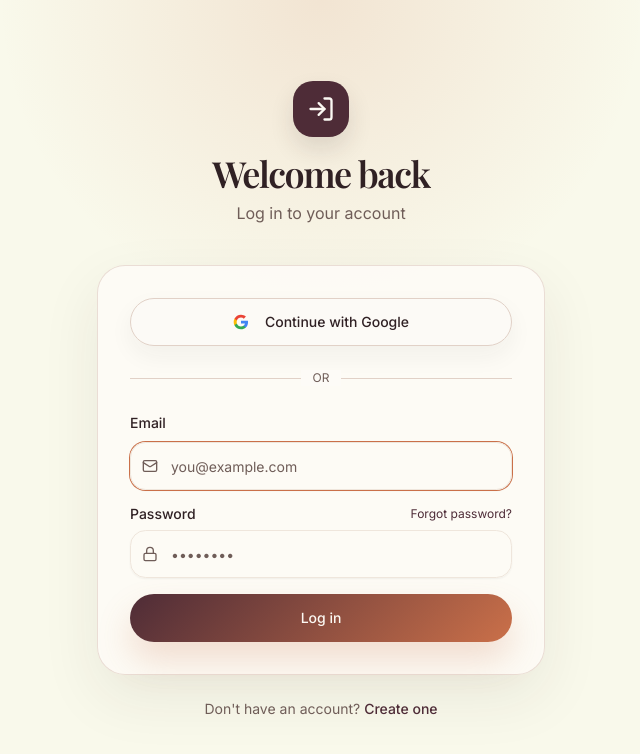
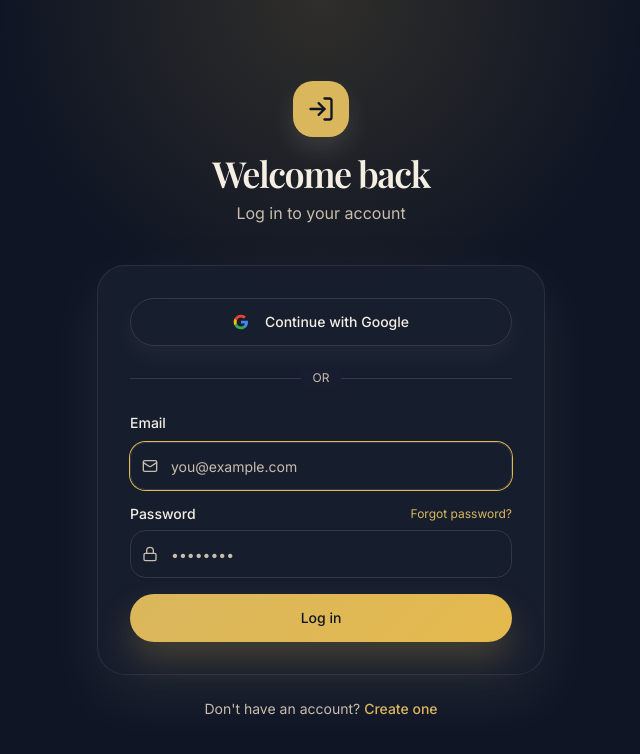
Before and after one commit to JamalMirsadri/Outlethub, a React (Vite) app in the folder client/: page /login in a window 1280 px wide. Shown: the top 754 px of the page, without its empty margins (319-959 px from the left). Built offline with nearby package versions, Linux system fonts and the light colour scheme; no server answers; the HTML template or start-up script is replaced by a standard one.

Commit message:
fix: simplify storefront pricing display

```diff
--- a/client/src/components/ProductCard.jsx
+++ b/client/src/components/ProductCard.jsx
@@ -16,12 +16,19 @@ export default function ProductCard({ product, index = 0 }) {
     return null;
   }
 
-  const hasRetailDiscount =
-    Number(normalizedProduct.original_price) > 0 &&
-    Number(normalizedProduct.final_price) < Number(normalizedProduct.original_price);
-  const discount = hasRetailDiscount
+  const originalPrice = Number(normalizedProduct.original_price ?? 0);
+  const outletPrice = Number(normalizedProduct.outlet_price ?? 0);
+  const hasOutletPrice = originalPrice > 0 && outletPrice > 0 && outletPrice < originalPrice;
+  const primaryDisplayPrice = hasOutletPrice
+    ? outletPrice
+    : originalPrice > 0
+      ? originalPrice
+      : outletPrice > 0
+        ? outletPrice
+        : 0;
+  const discount = hasOutletPrice
     ? normalizedProduct.discount_percent ||
-      Math.max(0, Math.round((1 - normalizedProduct.final_price / normalizedProduct.original_price) * 100))
+      Math.max(0, Math.round((1 - outletPrice / originalPrice) * 100))
     : 0;
 
   return (
@@ -65,17 +72,19 @@ export default function ProductCard({ product, index = 0 }) {
           <p className="truncate text-sm font-medium lg:text-[15px]">{normalizedProduct.title}</p>
           <div className="flex items-center gap-2 pt-1">
             <span className="font-mono text-sm font-semibold text-foreground">
-              {formatCurrency(convertAmount(normalizedProduct.final_price ?? 0, normalizedProduct.currency || "EUR", preferredCurrency), preferredCurrency)}
+              {formatCurrency(convertAmount(primaryDisplayPrice, normalizedProduct.currency || "EUR", preferredCurrency), preferredCurrency)}
             </span>
-            {hasRetailDiscount && (
+            {hasOutletPrice && (
               <span className="font-mono text-xs text-muted-foreground line-through">
-                {formatCurrency(convertAmount(normalizedProduct.original_price ?? 0, normalizedProduct.currency || "EUR", preferredCurrency), preferredCurrency)}
+                {formatCurrency(convertAmount(originalPrice, normalizedProduct.currency || "EUR", preferredCurrency), preferredCurrency)}
               </span>
             )}
           </div>
-          <p className="text-xs text-muted-foreground">
-            Outlet price {formatCurrency(convertAmount(normalizedProduct.outlet_price ?? normalizedProduct.final_price ?? 0, normalizedProduct.currency || "EUR", preferredCurrency), preferredCurrency)}
-          </p>
+          {hasOutletPrice ? (
+            <p className="text-xs text-muted-foreground">
+              Outlet price {formatCurrency(convertAmount(outletPrice, normalizedProduct.currency || "EUR", preferredCurrency), preferredCurrency)}
+            </p>
+          ) : null}
         </div>
         </div>
       </Link>
--- a/client/src/index.css
+++ b/client/src/index.css
@@ -6,78 +6,78 @@
 
 @layer base {
   :root {
-    --background: 60 54% 95%;
-    --foreground: 348 18% 16%;
-    --card: 42 60% 98%;
-    --card-foreground: 348 18% 16%;
-    --popover: 42 60% 98%;
-    --popover-foreground: 348 18% 16%;
-    --primary: 341 28% 24%;
-    --primary-foreground: 38 60% 97%;
-    --secondary: 28 48% 92%;
-    --secondary-foreground: 348 18% 16%;
-    --muted: 30 38% 90%;
-    --muted-foreground: 14 12% 39%;
-    --accent: 18 55% 54%;
-    --accent-foreground: 40 60% 98%;
+    --background: 224 42% 10%;
+    --foreground: 44 44% 92%;
+    --card: 224 33% 14%;
+    --card-foreground: 44 44% 92%;
+    --popover: 224 33% 14%;
+    --popover-foreground: 44 44% 92%;
+    --primary: 43 63% 61%;
+    --primary-foreground: 224 42% 10%;
+    --secondary: 224 26% 18%;
+    --secondary-foreground: 44 44% 92%;
+    --muted: 223 22% 19%;
+    --muted-foreground: 36 20% 73%;
+    --accent: 43 74% 60%;
+    --accent-foreground: 224 42% 10%;
     --destructive: 0 84.2% 60.2%;
     --destructive-foreground: 0 0% 98%;
-    --border: 25 30% 83%;
-    --input: 30 38% 90%;
-    --ring: 18 55% 54%;
-    --chart-1: 18 55% 54%;
-    --chart-2: 341 28% 24%;
-    --chart-3: 28 44% 62%;
-    --chart-4: 347 30% 67%;
-    --chart-5: 43 45% 66%;
+    --border: 223 18% 24%;
+    --input: 223 18% 24%;
+    --ring: 43 74% 60%;
+    --chart-1: 43 74% 60%;
+    --chart-2: 224 46% 30%;
+    --chart-3: 38 48% 54%;
+    --chart-4: 215 29% 46%;
+    --chart-5: 45 40% 72%;
     --radius: 1.1rem;
     --font-heading: 'Playfair Display', serif;
     --font-body: 'Inter', sans-serif;
     --font-display: 'Playfair Display', serif;
     --font-mono: 'JetBrains Mono', monospace;
-    --sidebar-background: 38 57% 98%;
-    --sidebar-foreground: 348 18% 16%;
-    --sidebar-primary: 341 28% 24%;
-    --sidebar-primary-foreground: 38 60% 97%;
-    --sidebar-accent: 28 48% 92%;
-    --sidebar-accent-foreground: 348 18% 16%;
-    --sidebar-border: 24 28% 84%;
-    --sidebar-ring: 18 55% 54%;
+    --sidebar-background: 224 34% 13%;
+    --sidebar-foreground: 44 44% 92%;
+    --sidebar-primary: 43 74% 60%;
+    --sidebar-primary-foreground: 224 42% 10%;
+    --sidebar-accent: 224 26% 18%;
+    --sidebar-accent-foreground: 44 44% 92%;
+    --sidebar-border: 223 18% 24%;
+    --sidebar-ring: 43 74% 60%;
   }
 
   .dark {
-    --background: 336 19% 10%;
-    --foreground: 37 39% 92%;
-    --card: 337 18% 13%;
-    --card-foreground: 37 39% 92%;
-    --popover: 337 18% 13%;
-    --popover-foreground: 37 39% 92%;
-    --primary: 17 58% 63%;
-    --primary-foreground: 336 19% 10%;
-    --secondary: 334 14% 18%;
-    --secondary-foreground: 37 39% 92%;
-    --muted: 334 14% 18%;
-    --muted-foreground: 24 20% 72%;
-    --accent: 18 55% 54%;
-    --accent-foreground: 336 19% 10%;
+    --background: 226 48% 8%;
+    --foreground: 45 44% 94%;
+    --card: 225 35% 12%;
+    --card-foreground: 45 44% 94%;
+    --popover: 225 35% 12%;
+    --popover-foreground: 45 44% 94%;
+    --primary: 43 68% 63%;
+    --primary-foreground: 226 48% 8%;
+    --secondary: 224 24% 16%;
+    --secondary-foreground: 45 44% 94%;
+    --muted: 224 24% 16%;
+    --muted-foreground: 35 19% 72%;
+    --accent: 43 74% 60%;
+    --accent-foreground: 226 48% 8%;
     --destructive: 0 62.8% 30.6%;
     --destructive-foreground: 0 0% 98%;
-    --border: 336 11% 23%;
-    --input: 336 11% 23%;
-    --ring: 18 55% 54%;
-    --chart-1: 18 55% 54%;
-    --chart-2: 22 48% 70%;
-    --chart-3: 345 30% 60%;
-    --chart-4: 44 40% 61%;
-    --chart-5: 10 44% 68%;
-    --sidebar-background: 337 18% 12%;
-    --sidebar-foreground: 37 39% 92%;
-    --sidebar-primary: 18 55% 54%;
-    --sidebar-primary-foreground: 336 19% 10%;
-    --sidebar-accent: 334 14% 18%;
-    --sidebar-accent-foreground: 37 39% 92%;
-    --sidebar-border: 336 11% 23%;
-    --sidebar-ring: 18 55% 54%;
+    --border: 223 18% 21%;
+    --input: 223 18% 21%;
+    --ring: 43 74% 60%;
+    --chart-1: 43 74% 60%;
+    --chart-2: 220 39% 34%;
+    --chart-3: 38 46% 53%;
+    --chart-4: 214 31% 46%;
+    --chart-5: 45 38% 69%;
+    --sidebar-background: 225 35% 12%;
+    --sidebar-foreground: 45 44% 94%;
+    --sidebar-primary: 43 74% 60%;
+    --sidebar-primary-foreground: 226 48% 8%;
+    --sidebar-accent: 224 24% 16%;
+    --sidebar-accent-foreground: 45 44% 94%;
+    --sidebar-border: 223 18% 21%;
+    --sidebar-ring: 43 74% 60%;
   }
 }
 
@@ -88,10 +88,9 @@
   body {
     @apply bg-background text-foreground font-body antialiased;
     background-image:
-      radial-gradient(circle at top left, hsl(var(--accent) / 0.14), transparent 23rem),
-      radial-gradient(circle at top right, hsl(var(--primary) / 0.12), transparent 26rem),
-      radial-gradient(circle at bottom, hsl(var(--accent) / 0.06), transparent 28rem),
-      linear-gradient(180deg, hsl(var(--background)) 0%, hsl(42 52% 97%) 46%, hsl(var(--background)) 100%);
+      radial-gradient(circle at top left, hsl(var(--accent) / 0.18), transparent 20rem),
+      radial-gradient(circle at top right, hsl(var(--primary) / 0.14), transparent 26rem),
+      linear-gradient(180deg, hsl(224 46% 13%) 0%, hsl(var(--background)) 45%, hsl(226 52% 7%) 100%);
     background-attachment: fixed;
   }
 
@@ -118,16 +117,16 @@
 
 /* Glass effect utility */
 .glass {
-  background: linear-gradient(180deg, hsl(var(--card) / 0.86), hsl(var(--card) / 0.72));
+  background: linear-gradient(180deg, hsl(var(--card) / 0.92), hsl(var(--card) / 0.80));
   backdrop-filter: blur(40px);
   -webkit-backdrop-filter: blur(40px);
   box-shadow:
-    0 18px 45px hsl(var(--foreground) / 0.06),
-    0 1px 0 hsl(0 0% 100% / 0.35) inset;
+    0 18px 45px hsl(224 40% 4% / 0.35),
+    0 1px 0 hsl(43 70% 72% / 0.12) inset;
 }
 
 .dark .glass {
-  background: hsl(var(--card) / 0.72);
+  background: hsl(var(--card) / 0.78);
 }
 
 .luxe-shell {
@@ -136,7 +135,7 @@
 
 .luxe-panel {
   @apply rounded-[28px] border border-border/80 bg-card shadow-[0_20px_60px_hsl(var(--foreground)/0.08)];
-  background-image: linear-gradient(180deg, hsl(var(--card)) 0%, hsl(var(--card) / 0.95) 100%);
+  background-image: linear-gradient(180deg, hsl(var(--card)) 0%, hsl(var(--secondary) / 0.82) 100%);
 }
 
 .luxe-subtle-panel {
--- a/client/src/pages/ProductDetail.jsx
+++ b/client/src/pages/ProductDetail.jsx
@@ -165,18 +165,18 @@ export default function ProductDetail() {
   const originalPrice = Number(product.original_price ?? 0);
   const outletPrice = Number(product.outlet_price ?? product.supplier_price ?? product.final_price ?? 0);
   const finalPrice = Number(product.final_price ?? 0);
-  const hasRetailDiscount = originalPrice > 0 && outletPrice > 0 && outletPrice < originalPrice;
-  const displayedProductPrice = hasRetailDiscount
+  const hasOutletPrice = originalPrice > 0 && outletPrice > 0 && outletPrice < originalPrice;
+  const displayedProductPrice = hasOutletPrice
     ? outletPrice
     : originalPrice > 0
       ? originalPrice
       : outletPrice > 0
         ? outletPrice
         : finalPrice;
-  const discount = hasRetailDiscount
+  const discount = hasOutletPrice
     ? product.discount_percent || Math.max(0, Math.round((1 - outletPrice / originalPrice) * 100))
     : 0;
-  const savings = hasRetailDiscount ? originalPrice - outletPrice : 0;
+  const savings = hasOutletPrice ? originalPrice - outletPrice : 0;
   const images = product.images?.length ? product.images : [PRODUCT_PLACEHOLDER_IMAGE];
   const currency = product.currency || "EUR";
   const displayCurrency = preferredCurrency || currency;
@@ -398,7 +398,7 @@ export default function ProductDetail() {
               <span className="font-mono text-3xl font-bold text-foreground">
                 {formatCurrency(convertAmount(displayedProductPrice, currency, displayCurrency), displayCurrency)}
               </span>
-              {hasRetailDiscount ? (
+              {hasOutletPrice ? (
                 <>
                   <span className="font-mono text-lg text-muted-foreground line-through">
                     {formatCurrency(convertAmount(originalPrice, currency, displayCurrency), displayCurrency)}
@@ -411,7 +411,7 @@ export default function ProductDetail() {
               <p className="text-sm text-muted-foreground">
                 Original retail price: {formatCurrency(convertAmount(originalPrice, currency, displayCurrency), displayCurrency)}
               </p>
-              {hasRetailDiscount ? (
+              {hasOutletPrice ? (
                 <>
                   <p className="text-sm text-muted-foreground">
                     Outlet price: {formatCurrency(convertAmount(outletPrice, currency, displayCurrency), displayCurrency)}
@@ -428,16 +428,12 @@ export default function ProductDetail() {
                   <span className="text-muted-foreground">Original Retail Price</span>
                   <span>{formatCurrency(convertAmount(originalPrice, currency, displayCurrency), displayCurrency)}</span>
                 </div>
-                {hasRetailDiscount ? (
+                {hasOutletPrice ? (
                   <div className="flex items-center justify-between">
                     <span className="text-muted-foreground">Outlet Price</span>
                     <span>{formatCurrency(convertAmount(outletPrice, currency, displayCurrency), displayCurrency)}</span>
                   </div>
                 ) : null}
-                <div className="flex items-center justify-between border-t border-border pt-2 font-medium">
-                  <span className="text-foreground">Displayed Price</span>
-                  <span>{formatCurrency(convertAmount(displayedProductPrice, currency, displayCurrency), displayCurrency)}</span>
-                </div>
               </div>
             </div>
 
```
